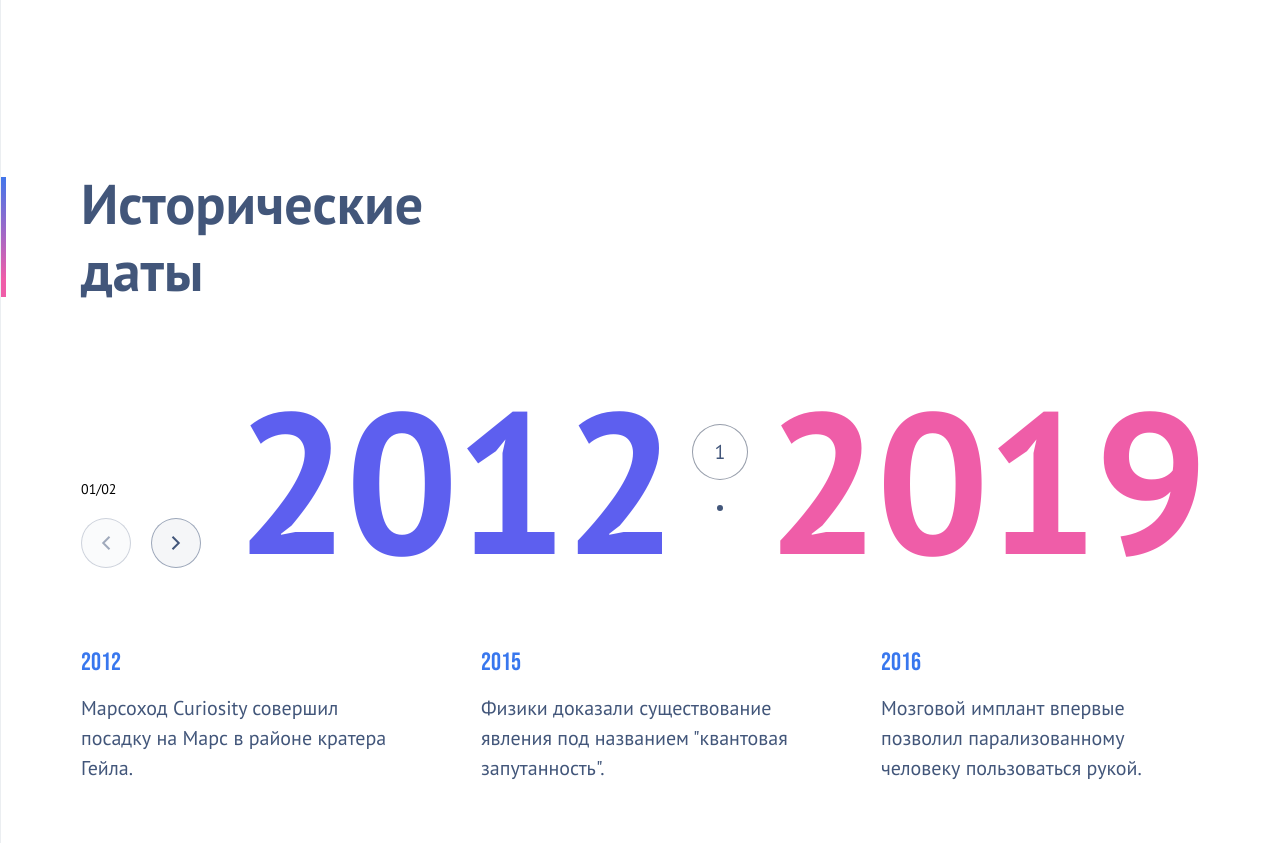
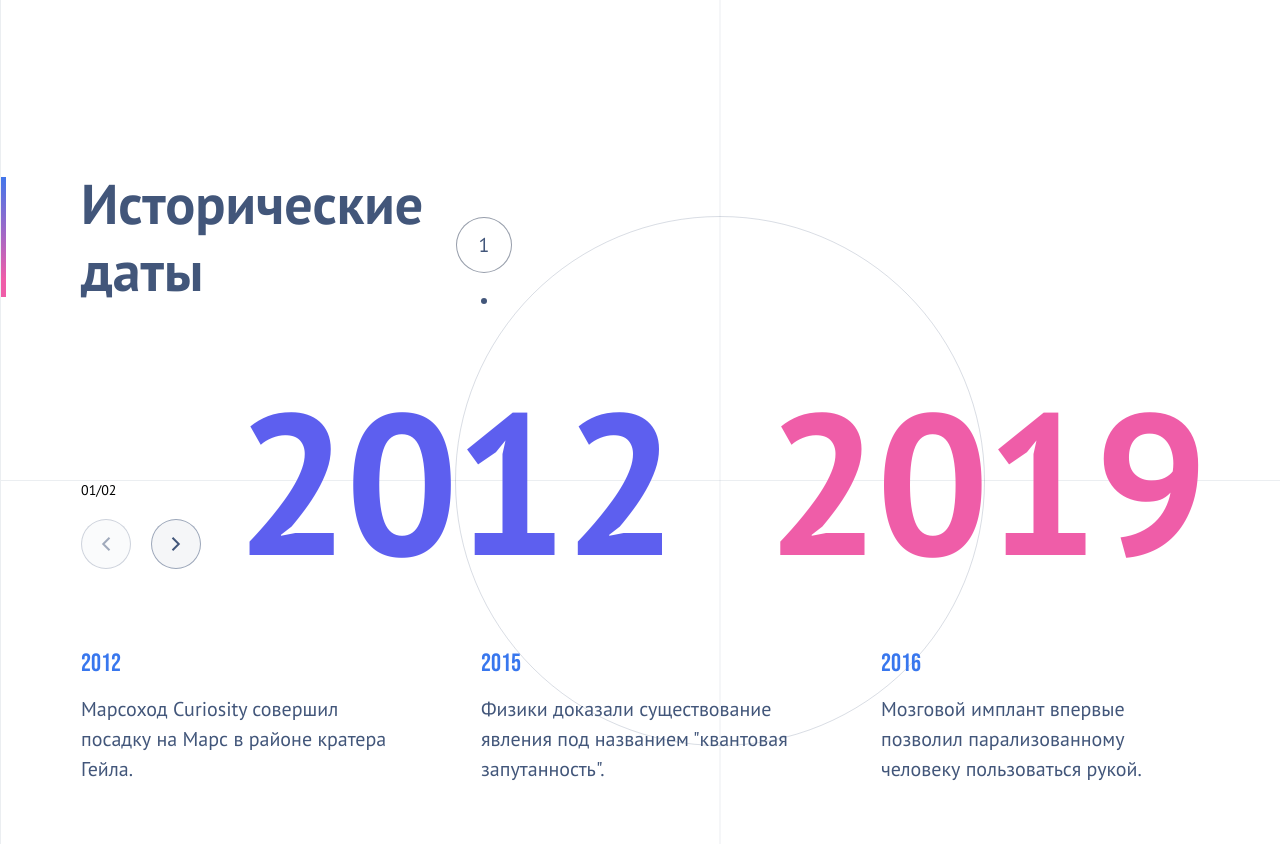
Before and after one commit to aleksandrdadaev/calendar-of-historical-events, a React (Create React App) app: page / in a window 1280 px wide. Shown: the top 844 px of the page. Built offline with nearby package versions, Linux system fonts and the light colour scheme.

Commit message:
add  lines

```diff
--- a/src/widgets/historical-dates/ui/HistoricalDates.tsx
+++ b/src/widgets/historical-dates/ui/HistoricalDates.tsx
@@ -3,10 +3,12 @@ import { FC } from 'react'
 import styles from './HistoricalDates.module.scss'
 import MainSlider from './main-slider/MainSlider'
 import Title from './title/Title'
+import VerticalLine from './vertical-line/VerticalLine'
 
 export const HistoricalDates: FC = () => {
 	return (
 		<section className={styles.wrapper}>
+			<VerticalLine />
 			<Title />
 			<MainSlider />
 		</section>
--- a/src/widgets/historical-dates/ui/lines/Lines.module.scss
+++ /dev/null
@@ -1,31 +0,0 @@
-.wrapper {
-	position: absolute;
-	z-index: -1;
-	top: 0;
-	left: 0;
-	width: 100%;
-	height: 100%;
-
-	border-left: 1px rgba(#42567a, 0.1) solid;
-	border-right: 1px rgba(#42567a, 0.1) solid;
-}
-
-.span {
-	position: absolute;
-	display: block;
-	background-color: rgba(#42567a, 0.1);
-
-	&:first-child {
-		width: 100%;
-		height: 1px;
-		left: 0;
-		top: calc(50% - 1px);
-	}
-
-	&:last-child {
-		width: 1px;
-		height: 100%;
-		left: calc(50% - 1px);
-		top: 0;
-	}
-}
--- a/src/widgets/historical-dates/ui/main-slider/MainSlider.module.scss
+++ b/src/widgets/historical-dates/ui/main-slider/MainSlider.module.scss
@@ -1,6 +1,8 @@
 .wrapper {
 	position: relative;
 	flex-grow: 1;
+
+	border-top: 1px solid rgba(#42567a, 0.1);
 
 	display: flex;
 	flex-direction: column;
--- a/src/widgets/historical-dates/ui/main-slider/main-slider-bullets/MainSliderBullets.module.scss
+++ b/src/widgets/historical-dates/ui/main-slider/main-slider-bullets/MainSliderBullets.module.scss
@@ -2,6 +2,11 @@
 	position: absolute;
 	top: 0;
 	left: 50%;
+
+	width: 530px;
+	height: 530px;
+	border-radius: 50%;
+	border: 1px solid rgba(#42567a, 0.2);
 
 	transform: translate(-50%, -50%);
 }
--- /dev/null
+++ b/src/widgets/historical-dates/ui/vertical-line/VerticalLine.module.scss
@@ -0,0 +1,12 @@
+.line {
+	position: absolute;
+	z-index: -1;
+	top: 0;
+	left: 50%;
+
+	transform: translateX(-50%);
+
+	height: 100%;
+	width: 1px;
+	background-color: rgba(#42567a, 0.1);
+}
--- /dev/null
+++ b/src/widgets/historical-dates/ui/vertical-line/VerticalLine.tsx
@@ -0,0 +1,9 @@
+import { FC } from 'react'
+
+import styles from './VerticalLine.module.scss'
+
+const VerticalLine: FC = () => {
+	return <span className={styles.line} />
+}
+
+export default VerticalLine
```
Also changed, not shown: src/widgets/historical-dates/ui/lines/Lines.tsx (deleted, +0 -14 lines).
